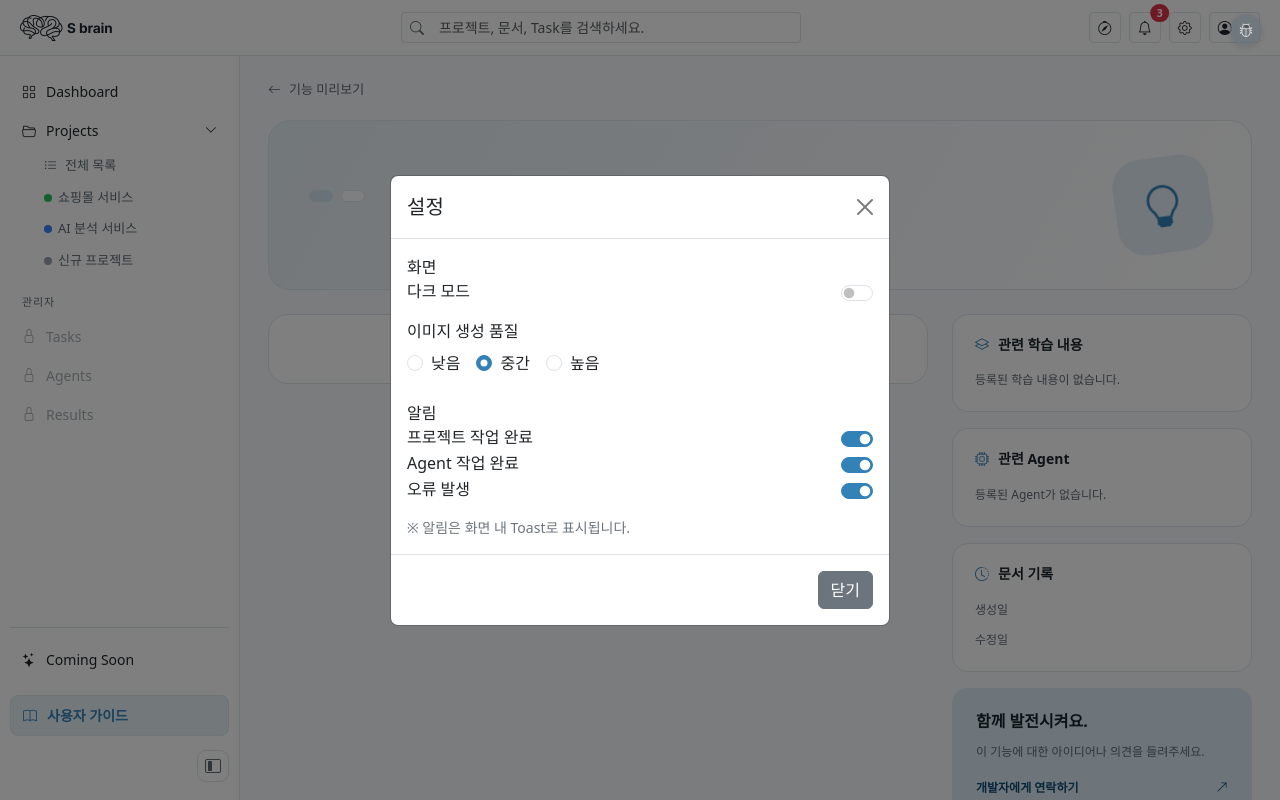
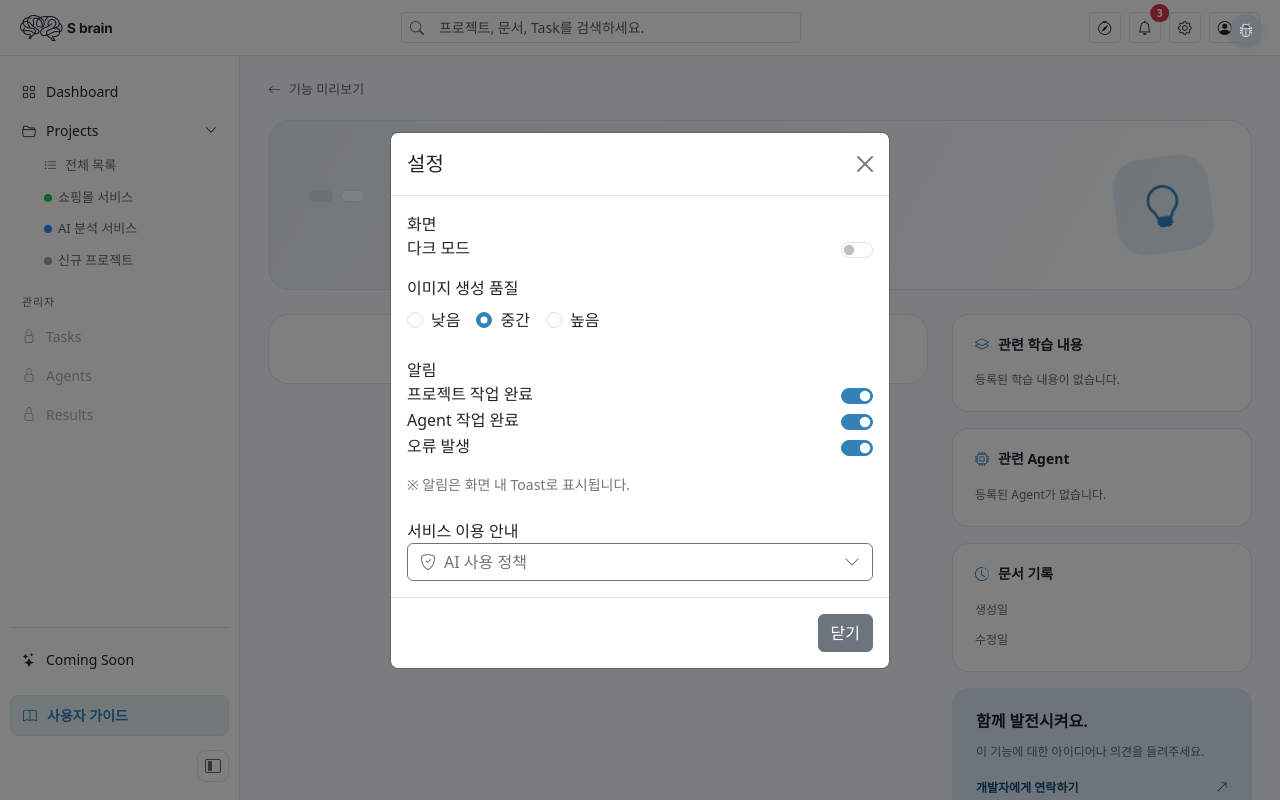
Before and after one commit to StandOut-0/Private-Pjt_Sbrain, a Django app: template front/templates/comingsoon/detail.html in a window 1280 px wide, after a click on "설정". Run offline with Django 5.2, Linux system fonts and the light colour scheme; the template is opened without the code that fills it, so the values that code supplies are empty; some libraries are stand-ins or nearby versions; some web fonts are replaced.

Commit message:
[FRONT] Safety Policy 안내 UI 추가

```diff
--- a/front/templates/partials/settings_modal.html
+++ b/front/templates/partials/settings_modal.html
@@ -46,6 +46,24 @@
         <p class="text-secondary small mt-3 mb-0">※ 알림은 화면 내 Toast로 표시됩니다.</p>
 
 
+        <div class="sb-settings-section mt-4">서비스 이용 안내</div>
+        <button class="btn btn-outline-secondary w-100 d-flex align-items-center gap-2 text-start" type="button" data-bs-toggle="collapse" data-bs-target="#sb-safety-policy" aria-expanded="false" aria-controls="sb-safety-policy">
+          <i class="bi bi-shield-check" aria-hidden="true"></i><span>AI 사용 정책</span><i class="bi bi-chevron-down ms-auto" aria-hidden="true"></i>
+        </button>
+        <section class="collapse" id="sb-safety-policy" aria-labelledby="sb-safety-policy-title">
+          <div class="border rounded-3 p-3 mt-2">
+            <h6 id="sb-safety-policy-title">안전한 AI 사용을 위한 안내</h6>
+            <p class="small text-secondary">Second Brain은 안전한 서비스 이용을 위해 일부 요청을 제한할 수 있습니다.</p>
+            <ul class="small ps-3 mb-3">
+              <li>음란물 — 성적으로 노골적인 콘텐츠의 생성 요청</li>
+              <li>폭력적 콘텐츠 — 폭력을 조장하거나 타인에게 위해를 가하는 콘텐츠 요청</li>
+              <li>불법 행위 지원 — 범죄 실행을 돕는 구체적인 방법이나 도구 요청</li>
+              <li>명백한 위험 행위 — 자신이나 타인의 안전을 위협하는 행동을 돕는 요청</li>
+            </ul>
+            <p class="small text-secondary mb-0">요청의 안전한 목적과 맥락을 명확히 설명해주세요.</p>
+          </div>
+        </section>
+
       </div>
       <div class="modal-footer">
         <button type="button" class="btn btn-secondary" data-bs-dismiss="modal">닫기</button>
```
